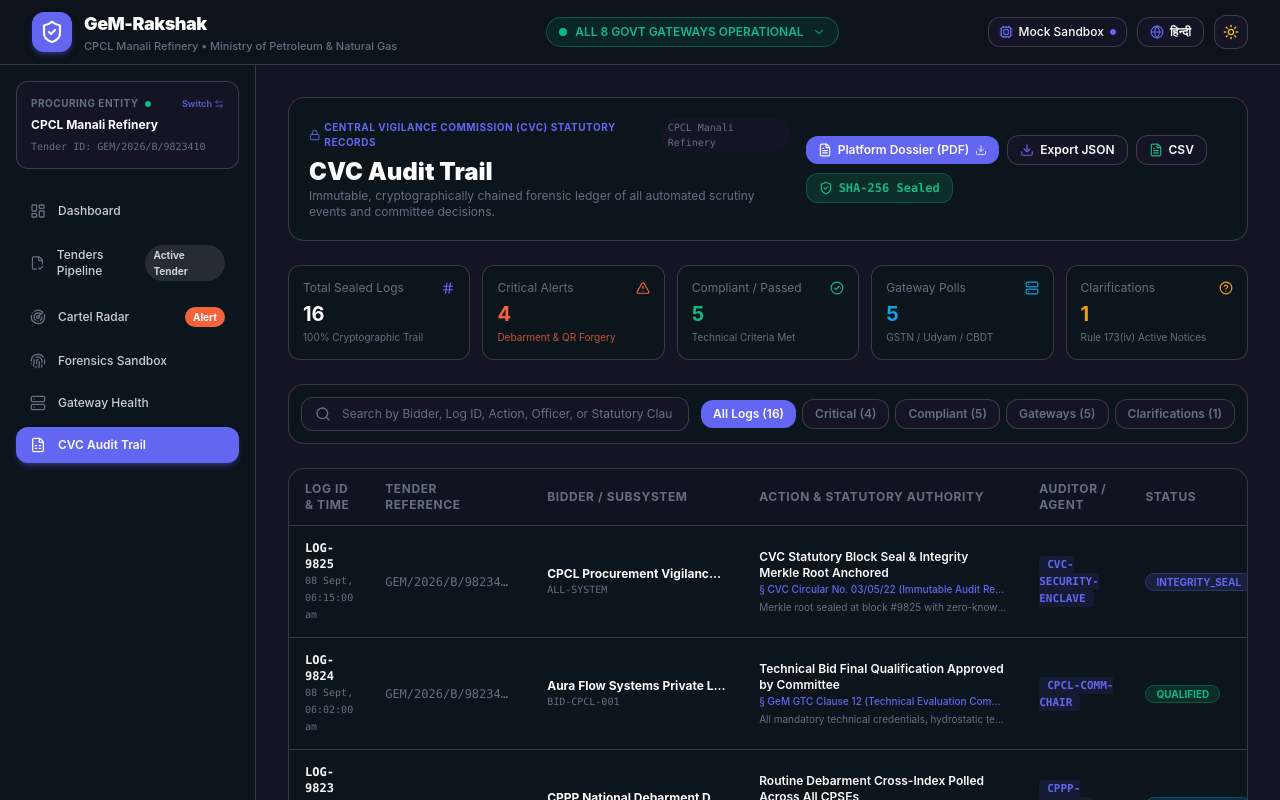
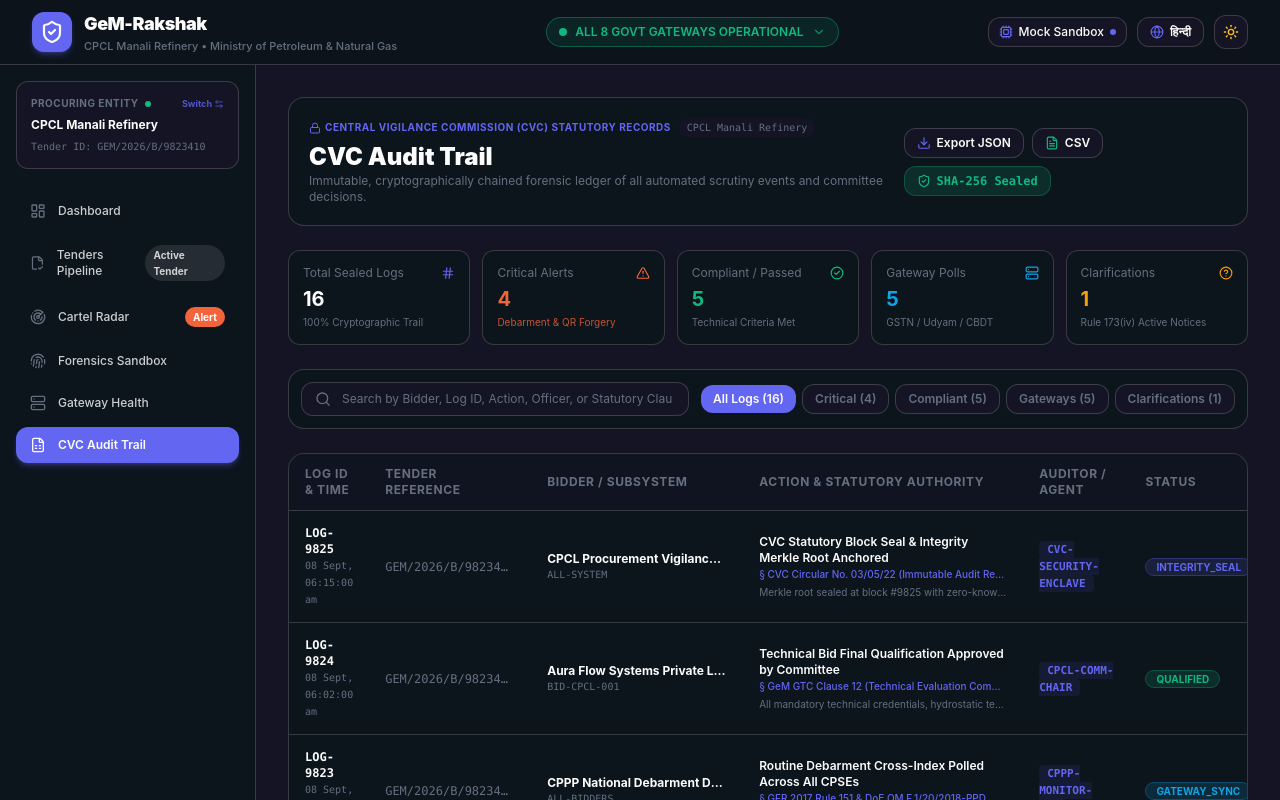
Before and after one commit to SiddhantGpt19/GeM-Rakshak, a Next.js app: page /audit-log in a window 1280 px wide. Shown: the top 800 px of the page. Built offline with nearby package versions, Linux system fonts and the light colour scheme.

Commit message:
refactor: remove redundant Platform Dossier button from audit log toolbar

```diff
--- a/src/app/audit-log/page.tsx
+++ b/src/app/audit-log/page.tsx
@@ -165,20 +165,6 @@ export default function AuditLogPage() {
 
         {/* Global Actions */}
         <div className="flex flex-wrap items-center gap-2">
-          {/* Platform Dossier PDF Download */}
-          <a
-            href="/docs/GeM_Rakshak_System_Architecture_and_Platform_Documentation.pdf"
-            target="_blank"
-            rel="noopener noreferrer"
-            download="GeM_Rakshak_System_Architecture_and_Platform_Documentation.pdf"
-            className="flex items-center space-x-1.5 px-3 py-1.5 rounded-xl text-xs font-semibold bg-lavender text-crisp-white shadow-xs hover:bg-lavender/90 transition-all"
-            title="Download full CVC statutory architecture and technical dossier (PDF)"
-          >
-            <FileText className="w-3.5 h-3.5" />
-            <span>Platform Dossier (PDF)</span>
-            <Download className="w-3 h-3 ml-0.5 opacity-80" />
-          </a>
-
           {/* Export JSON */}
           <button
             onClick={exportToJson}
```
